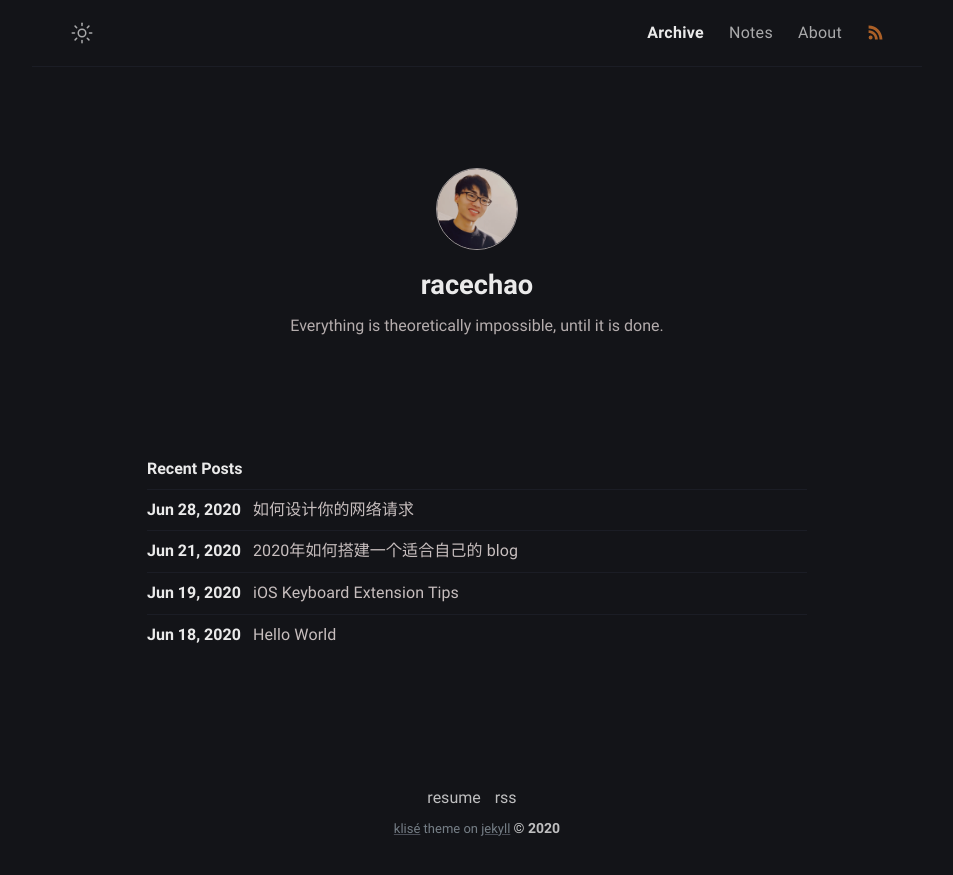
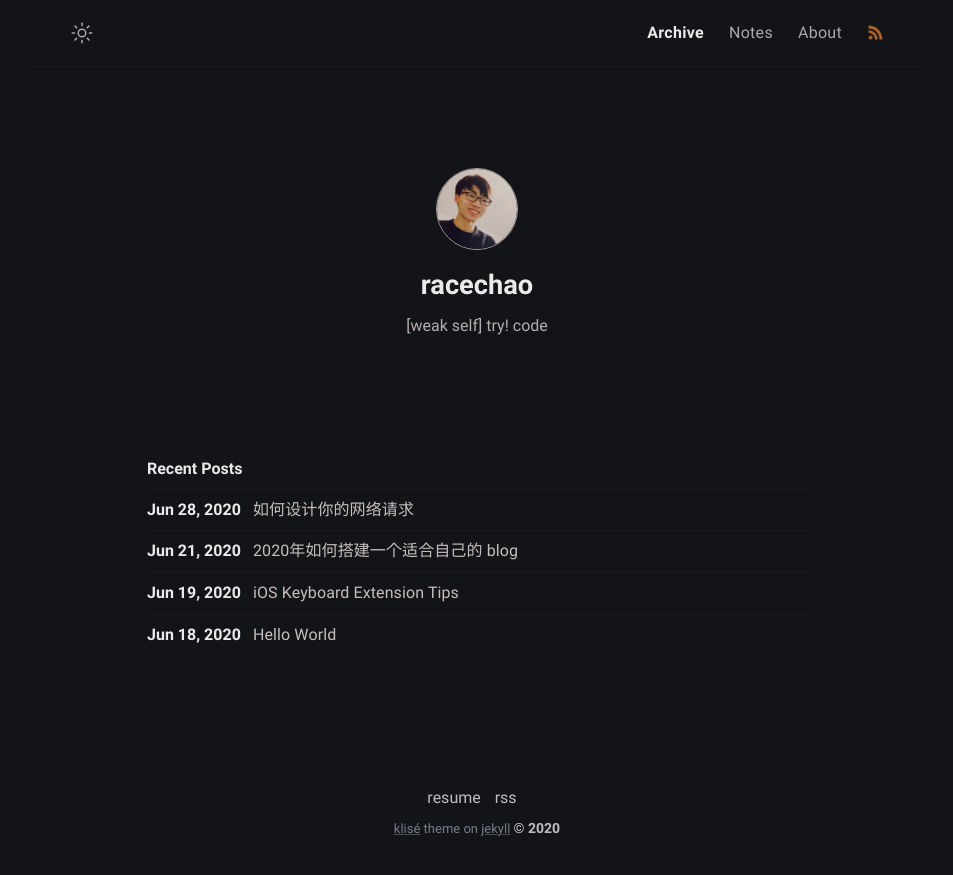
Before and after one commit to alfredcc/blog, a Jekyll site: the page built from index.md, in a window 1280 px wide. Shown: the top 875 px of the page, without its empty margins (163-1116 px from the left). Built offline with Jekyll 4.4.1, drawn with Linux system fonts in a browser that asks for light colours.

Commit message:
Update bio

```diff
--- a/_config.yml
+++ b/_config.yml
@@ -13,7 +13,7 @@ mode: dark # default theme "dark" | "light"
 author:
   name: racechao # author name
   bio: >- # tell to the world
-    Everything is theoretically impossible, until it is done.
+    [weak self] try! code
 
   username: alfredcc # social media username eg. github, twitter
   email: racechao@gmail.com # your contact adress
```
